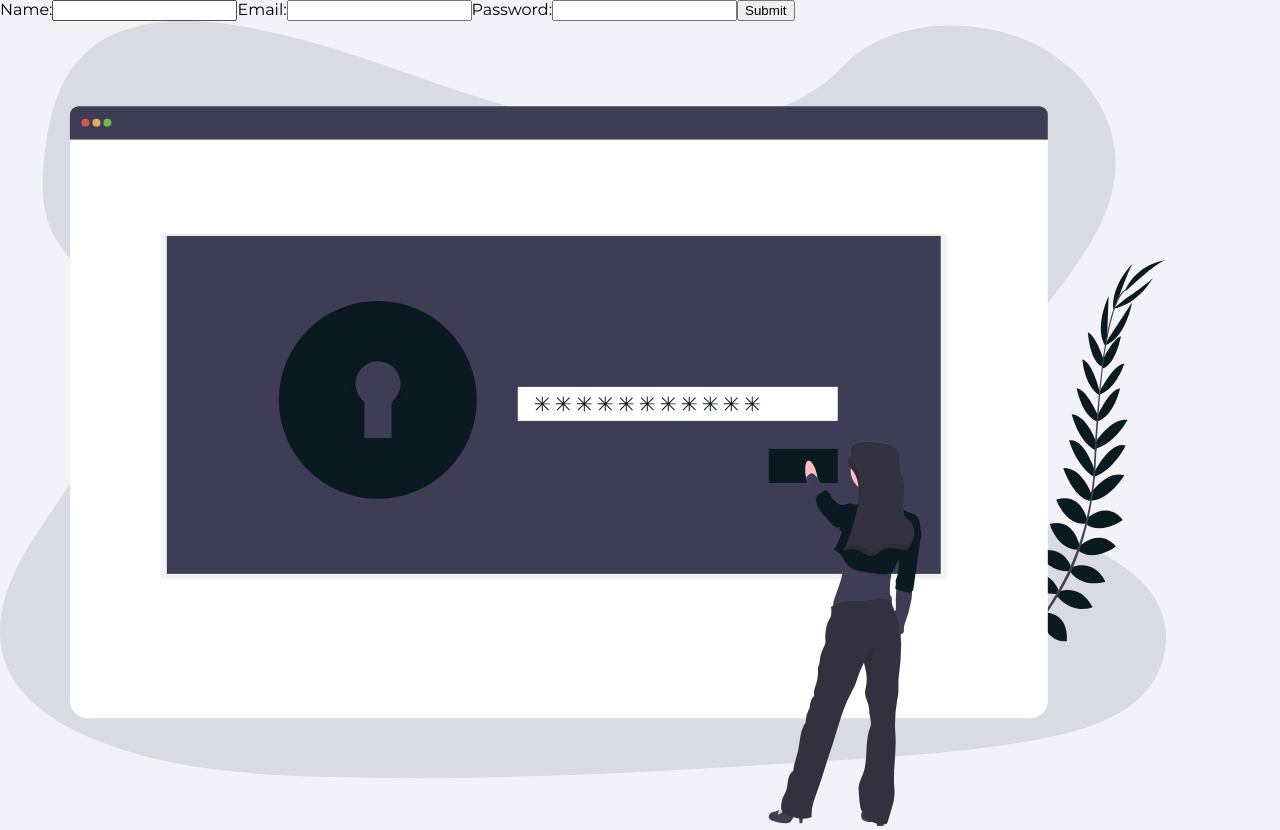
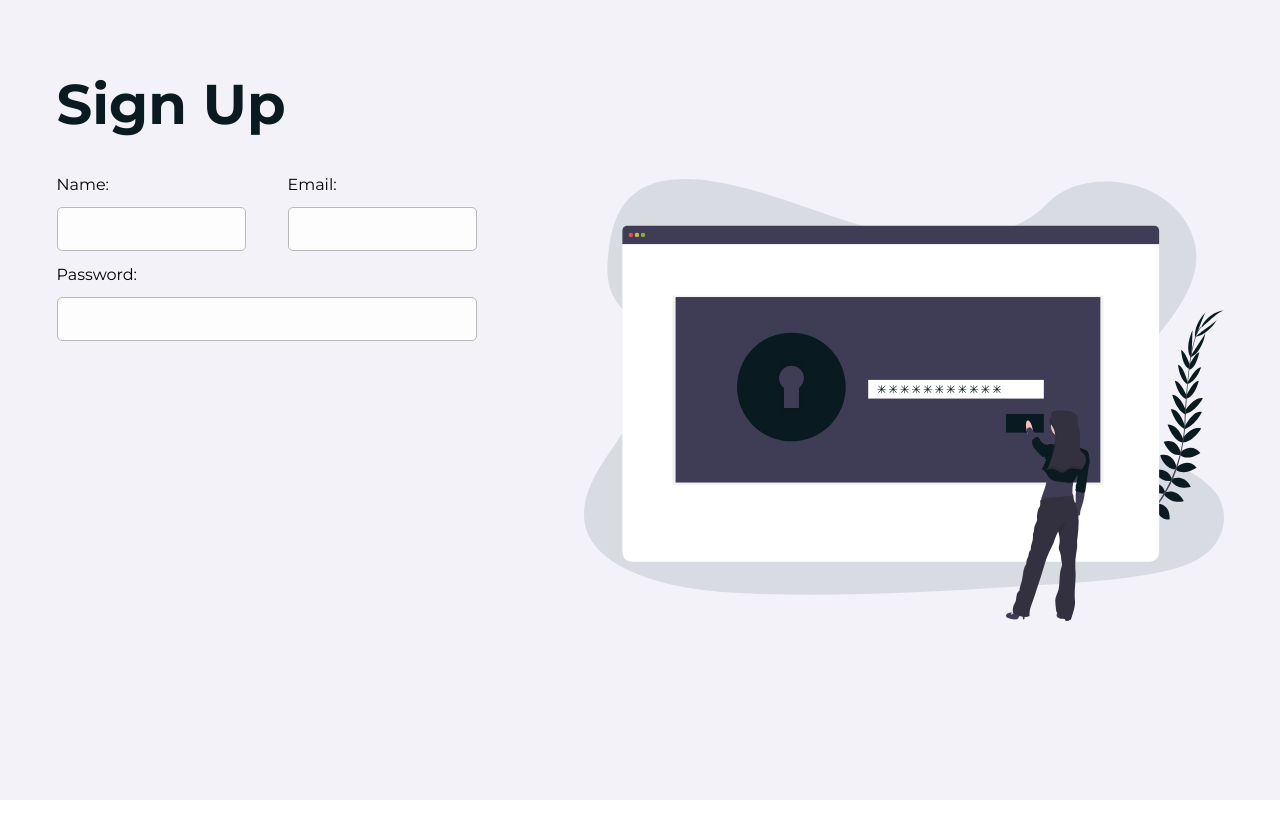
Before and after one commit to amrikmalhans/newsapp, a React (Create React App) app: page /signup in a window 1280 px wide. After the commit the page ends 800 px from the top, so only its background shows below. Built offline with nearby package versions, Linux system fonts and the light colour scheme; no server answers; the database is empty.

Commit message:
making signup page

```diff
--- a/src/components/signUp.jsx
+++ b/src/components/signUp.jsx
@@ -3,22 +3,78 @@ import styled from 'styled-components'
 import signup from '../assets/signup.svg'
 
 const StyledSignUp = styled.div`
-
+    display: flex;
+    justify-content: space-around;
+    height: 100vh;
+    h1 {
+        color: #091A20;
+        font-size: 3.5em;
+    }
+    form {
+        margin-top: 2em;
+    }
+    .illus {
+        width: 100%;
+        max-width: 50%;
+        height: auto;
+    }
+    .divider {
+        display: grid;
+        grid-template-columns: auto auto;
+        column-gap: 3em;
+    }
+    .label-div {
+        display: flex;
+        flex-direction: column;
+    }
+    input {
+        width: 100%;
+        height: 3em;
+        background-color: #fdfdfd;
+        border: 1px solid #b9b9b9;
+        border-radius: 5px;
+        margin-top: 1em;
+        margin-bottom: 1em;
+    }
+    @media only screen and (max-width: 600px) {
+        justify-content: space-around;
+        flex-direction: column;
+        .illus {
+            max-width: 100%;
+        }
+        h1 {
+            text-align: center;
+            font-size: 2.5em;
+        }
+        form {
+        margin-top: -1em;
+        padding: 1em;
+    }
+    }
 `;
 
 const SignUp = () => {
     return (
         <StyledSignUp>
             <form>
-                <label for="name">Name:</label>
-                <input type="text" id="name" name="name" />
-                <label for="email">Email:</label>
-                <input type="email" id="email" name="email" />
-                <label for="email">Password:</label>
-                <input type="password" id="password" name="password" />
-                <input type="submit" value="Submit"></input>
+                <h1>Sign Up</h1>
+                <div className="divider">
+                    <div className="label-div">
+                        <label for="name">Name:</label>
+                        <input type="text" id="name" name="name" />
+                    </div>
+
+                    <div className="label-div">
+                        <label for="email">Email:</label>
+                        <input type="email" id="email" name="email" />
+                    </div>
+                </div>
+
+                <label for="password">Password:</label> <br />
+                <input type="password" id="password" name="password" /> <br/>
+                {/* <input type="submit" value="Submit"></input> */}
             </form>
-            <img src={signup} alt="illus" />
+            <img className="illus" src={signup} alt="illus" />
         </StyledSignUp>
     )
 }
```
